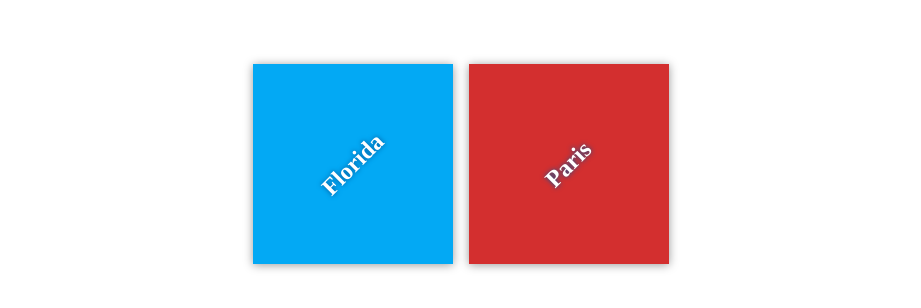
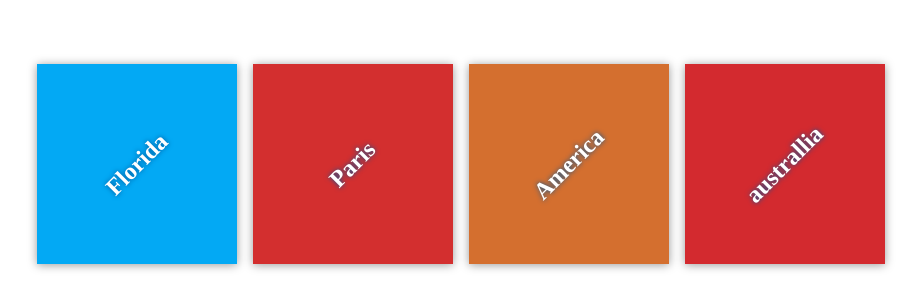
Before and after one commit to 123usef/my-travel-plans, a plain HTML site: page index.html in a window 1280 px wide. Shown: the part 236-544 px from the top of the page, without its empty margins (179-1100 px from the left). Drawn offline with Linux system fonts and the light colour scheme; files that its build step writes are made by us from their sources.

Commit message:
adding destinations

```diff
--- a/app.css
+++ b/app.css
@@ -56,3 +56,9 @@ h2 {
 #paris {
     background-color: #d32f2f;
 }
+#us {
+    background-color: #d46f2f;
+}
+#australia {
+    background-color: #d32a2f;
+}
--- a/index.html
+++ b/index.html
@@ -17,6 +17,12 @@
             <div class="destination" id="paris">
                 <h2>Paris</h2>
             </div>
+            <div class="destination" id="us">
+                <h2>America</h2>
+            </div>
+            <div class="destination" id="australia">
+                <h2>australlia</h2>
+            </div>
         </div>
     </div>
 
```
